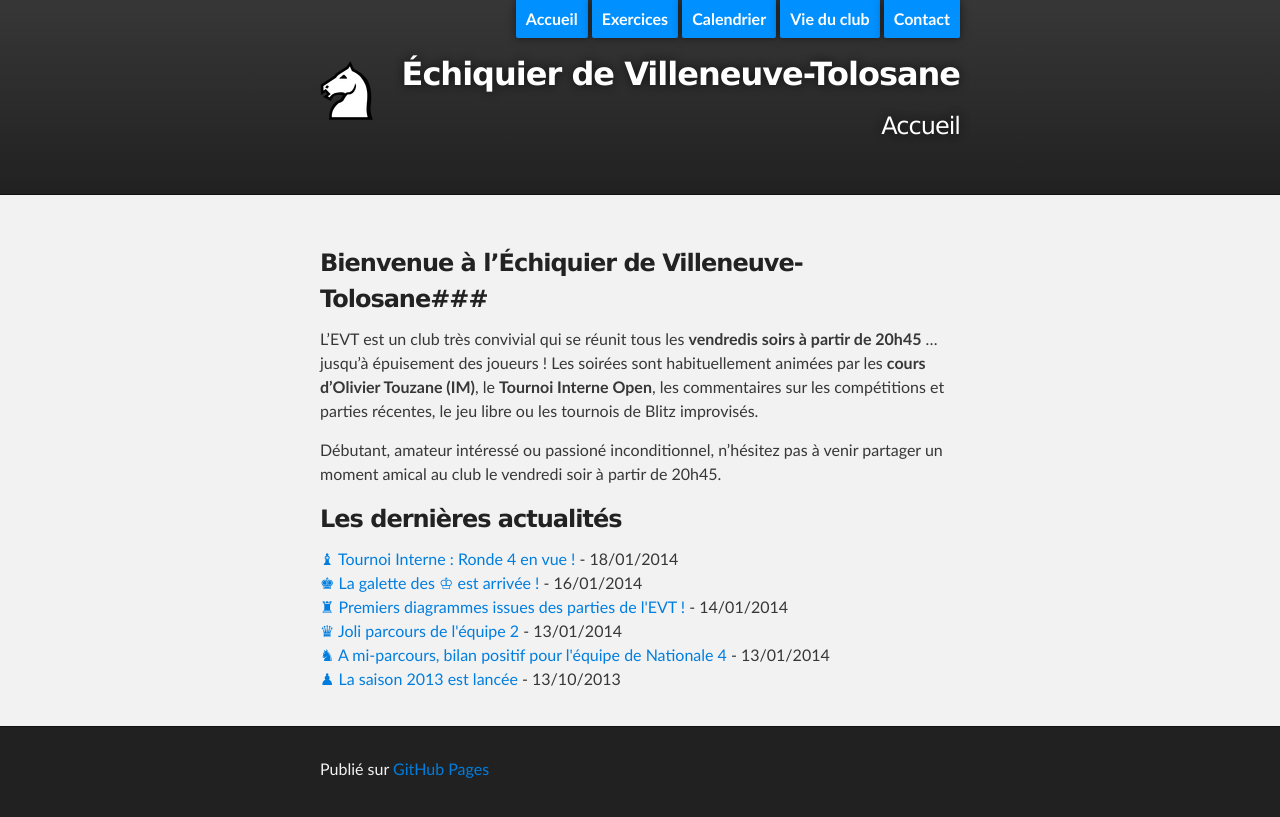
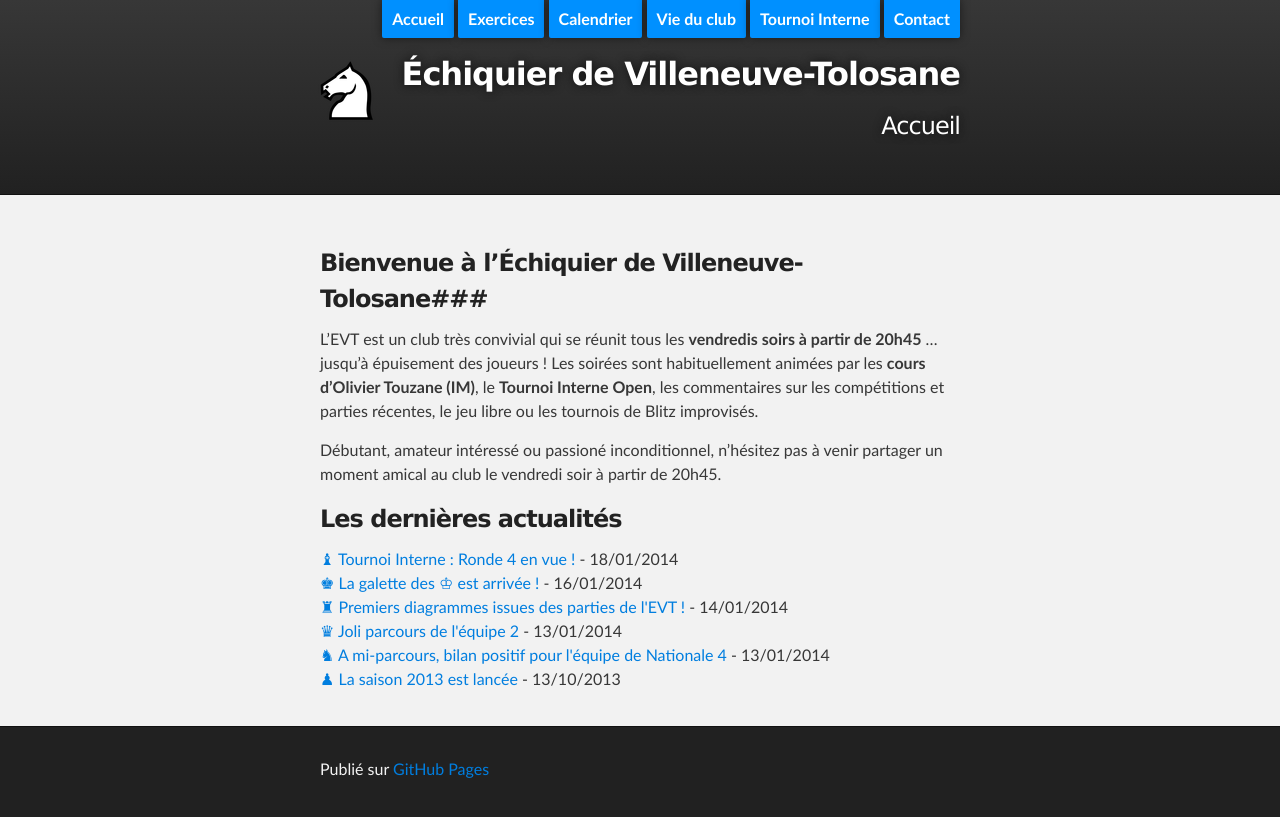
Before and after one commit to echiquier-villeneuve-tolosane/echiquier-villeneuve-tolosane.github.io, a Jekyll site: the page built from index.md, in a window 1280 px wide. Shown: the top 817 px of the page. Built offline with Jekyll 4.4.1, drawn with Linux system fonts in a browser that asks for light colours.

Commit message:
Updated navigation.html

```diff
--- a/_includes/navigation.html
+++ b/_includes/navigation.html
@@ -3,5 +3,6 @@
     <a href="{{ page.root }}/exercices.html">Exercices</a>
 	<a href="{{ page.root }}/calendar.html">Calendrier</a>
     <a href="{{ page.root }}/club.html">Vie du club</a>
-	<a href="{{ page.root }}/contact.html">Contact</a>
+    <a href="{{ page.root }}/tournoiinterne.html">Tournoi Interne</a>
+    <a href="{{ page.root }}/contact.html">Contact</a>
 </nav>
```
